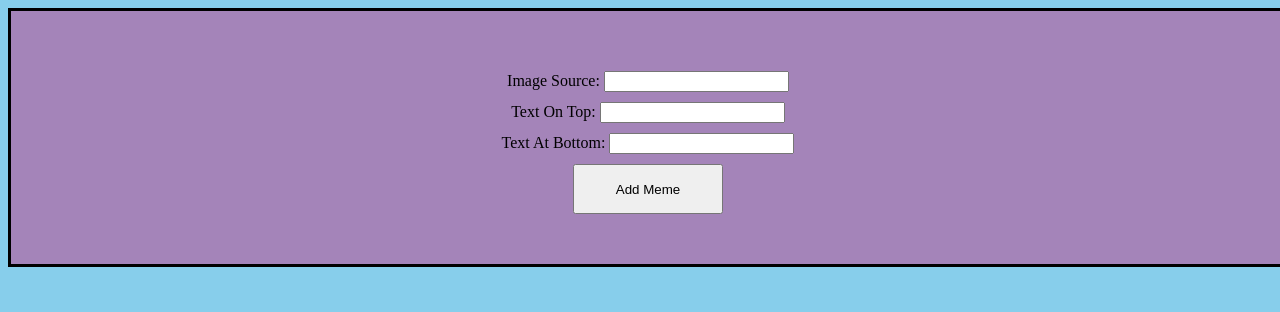
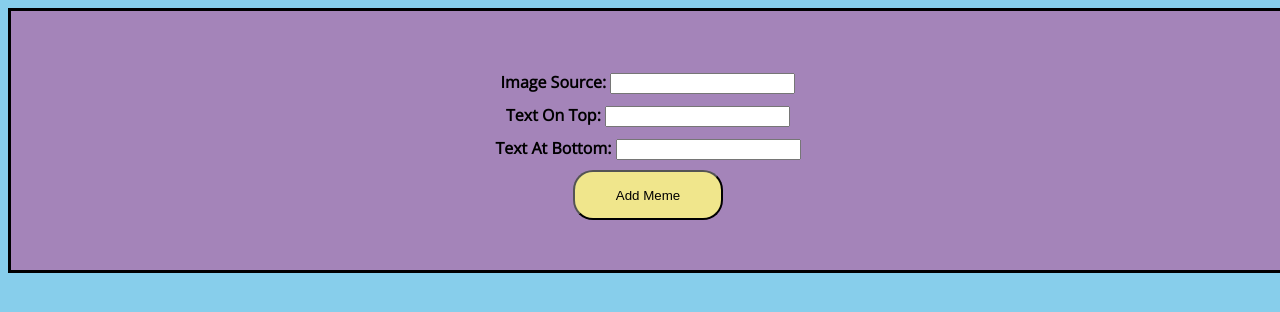
Before and after one commit to lancelee2885/lancelee2885.github.io, a plain HTML site: page memeGen.html in a window 1280 px wide. Shown: the top 312 px of the page. Drawn offline with nearby package versions, Linux system fonts and the light colour scheme.

Commit message:
Update memeStyle.css

```diff
--- a/memeStyle.css
+++ b/memeStyle.css
@@ -13,10 +13,12 @@ body{
     margin: auto;
     padding-top: 10px;
     text-align: center;
+    font-weight: bold;
 }
 
 div {
     text-align: center;
+    font-family: 'Open Sans', sans-serif;
 
 }
 
@@ -38,3 +40,8 @@ div {
     padding-top: 30px;
     margin: auto;
 }
+
+#addMeme{
+    background-color: khaki;
+    border-radius: 20px;
+}
```
